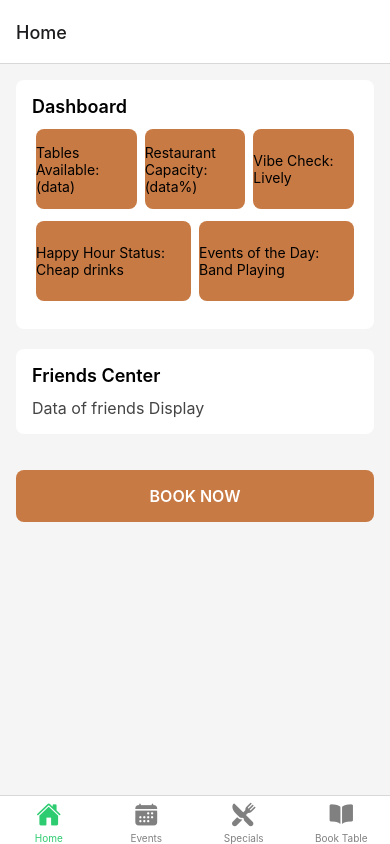
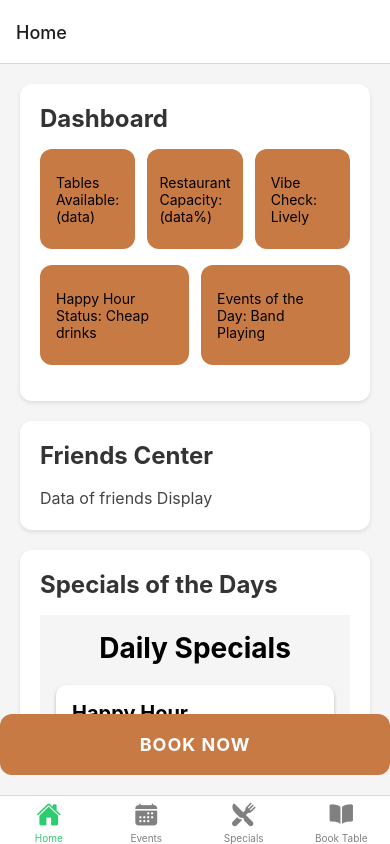
Before and after one commit to joruhan/KaapstadBrauhaus, a React Native app: screen /HomeScreen in a window 390 px wide. Built offline with nearby package versions, Linux system fonts and the light colour scheme.

Commit message:
Home page sorted

```diff
--- a/app/Events.tsx
+++ b/app/Events.tsx
@@ -7,7 +7,13 @@ const Events = () => {
       bandName: "Millennium",
       genre: "Afrikaans Rock Band",
       date: "29 November 2024",
-      time: "20:00 till Late!",
+      time: "20:00",
+    },
+    {
+      bandName: "Around the World",
+      genre: "World Music Band",
+      date: "30 November 2024",
+      time: "20:00",
     },
     // More events can be added here in the same format
   ];
--- a/app/HomeScreen.tsx
+++ b/app/HomeScreen.tsx
@@ -1,10 +1,13 @@
 // HomeScreen.tsx
 import React from 'react';
-import { View, Text, StyleSheet, TouchableOpacity } from 'react-native';
+import { View, Text, StyleSheet, TouchableOpacity, ScrollView } from 'react-native';
+import Events from './Events';
+import Specials from './Specials';
 
 export default function HomeScreen() {
   return (
     <View style={styles.container}>
+      <ScrollView style={styles.scrollView} contentContainerStyle={styles.scrollContent}>
         {/* Dashboard */}
         <View style={styles.sectionContainer}>
           <Text style={styles.sectionTitle}>Dashboard</Text>
@@ -25,7 +28,20 @@ export default function HomeScreen() {
           <Text style={styles.sectionText}>Data of friends Display</Text>
         </View>
 
-      {/* Simplified Book Now Button */}
+        {/* Specials Section */}
+        <View style={styles.sectionContainer}>
+          <Text style={styles.sectionTitle}>Specials of the Days</Text>
+          <Specials />
+        </View>
+
+        {/* Events Section */}
+        <View style={styles.sectionContainer}>
+          <Text style={styles.sectionTitle}>Upcoming Events</Text>
+          <Events />
+        </View>
+      </ScrollView>
+
+      {/* Book Now Button - Keep outside ScrollView to stay fixed at bottom */}
       <TouchableOpacity style={styles.bookButton}>
         <Text style={styles.bookButtonText}>BOOK NOW</Text>
       </TouchableOpacity>
@@ -37,49 +53,64 @@ export default function HomeScreen() {
 const styles = StyleSheet.create({
   container: {
     flex: 1,
-    padding: 16,
     backgroundColor: '#F5F5F5',
   },
+  scrollView: {
+    flex: 1,
+  },
+  scrollContent: {
+    padding: 20,
+    gap: 20,
+    paddingBottom: 90,
+  },
   sectionContainer: {
-    marginBottom: 20,
-    padding: 16,
+    padding: 20,
     backgroundColor: '#FFFFFF',
-    borderRadius: 8,
+    borderRadius: 12,
     elevation: 3,
+    shadowColor: '#000',
+    shadowOffset: { width: 0, height: 2 },
+    shadowOpacity: 0.1,
+    shadowRadius: 4,
   },
   sectionTitle: {
-    fontSize: 18,
-    fontWeight: '600',
-    marginBottom: 12,
+    fontSize: 24,
+    fontWeight: '700',
+    marginBottom: 16,
+    color: '#333333',
   },
   row: {
     flexDirection: 'row',
     justifyContent: 'space-between',
-    marginBottom: 12,
+    marginBottom: 16,
+    gap: 12,
   },
   card: {
     flex: 1,
-    height: 80,
+    minHeight: 100,
     backgroundColor: '#C87A44',
     justifyContent: 'center',
     alignItems: 'center',
-    borderRadius: 8,
-    marginHorizontal: 4,
+    borderRadius: 12,
+    padding: 16,
   },
   sectionText: {
     fontSize: 16,
     color: '#444444',
+    lineHeight: 24,
   },
   bookButton: {
     backgroundColor: '#C87A44',
-    padding: 16,
-    borderRadius: 8,
+    padding: 20,
+    borderRadius: 12,
     alignItems: 'center',
-    marginTop: 16,
+    marginTop: 'auto',
+    marginBottom: 20,
   },
   bookButtonText: {
     color: '#FFFFFF',
-    fontSize: 16,
-    fontWeight: '600',
+    fontSize: 18,
+    fontWeight: '700',
+    letterSpacing: 1,
   },
 });
```
Lines whose indentation alone changed are shown as unchanged.
